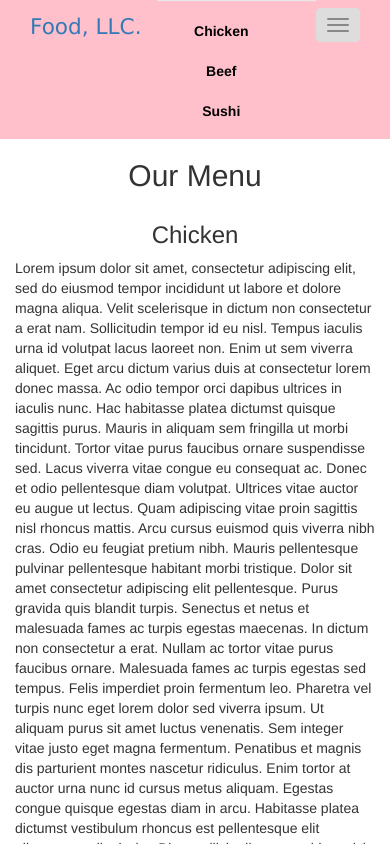
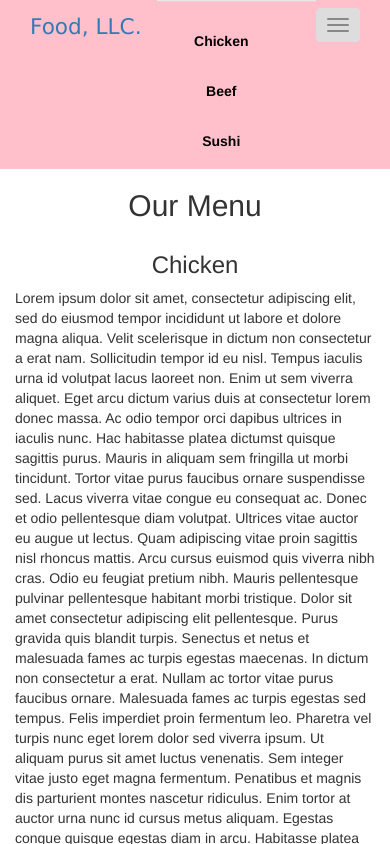
Before and after one commit to meg12321/module3-solution, a plain HTML site: page docs/index.html in a window 390 px wide. Both pictures are taken after a click on the button "Toggle navigation". Shown: the top 844 px of the page. Drawn offline with nearby package versions, Linux system fonts and the light colour scheme; a script that the page names is missing.

Commit message:
Update styles.css

```diff
--- a/docs/styles.css
+++ b/docs/styles.css
@@ -32,9 +32,14 @@
 	height: 1000px;
 }
 
-@media (min-width: 767px) {
+@media (min-width: 768px) {
 	#nav-list li {
 	float: right;
 	margin-top: -40px;
 }
 }
+@media (max-width: 768px) {
+	#nav-list li {
+	margin-top: 10px;
+}
+}
```
